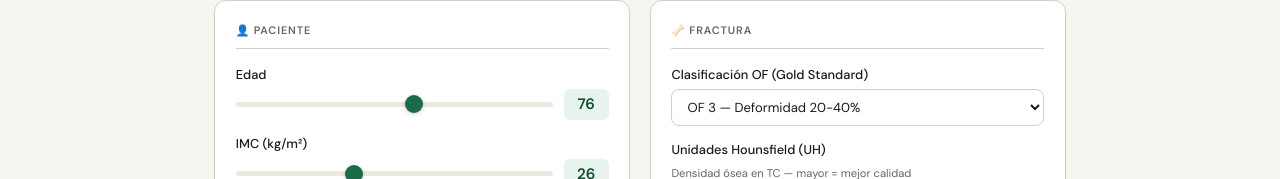
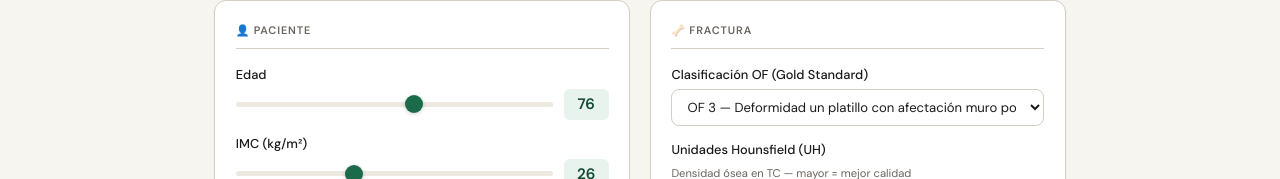
Before and after one commit to martineznunezpablo-star/Ovf-predictor, a website: page index.html in a window 1280 px wide. Shown: the part 423-602 px from the top of the page. Drawn offline with Linux system fonts and the light colour scheme.

Commit message:
Update index.html

```diff
--- a/index.html
+++ b/index.html
@@ -145,10 +145,10 @@
                 <label>Clasificaci&oacute;n OF (Gold Standard)</label>
                 <select id="gs">
                     <option value="1">OF 1 &mdash; Sin deformidad</option>
-                    <option value="2">OF 2 &mdash; Deformidad &le;20%</option>
-                    <option value="3" selected>OF 3 &mdash; Deformidad 20-40%</option>
-                    <option value="4">OF 4 &mdash; P&eacute;rdida &gt;40% / muro post.</option>
-                    <option value="5">OF 5 &mdash; D&eacute;ficit neurol&oacute;gico</option>
+                    <option value="2">OF 2 &mdash; Deformidad un platillo con muro posterior &iacute;ntegro</option>
+                    <option value="3" selected>OF 3 &mdash; Deformidad un platillo con afectaci&oacute;n muro posterior</option>
+                    <option value="4">OF 4 &mdash; Deformidad ambos platillos</option>
+                    <option value="5">OF 5 &mdash; Lesi&oacute;n de ligamentos anterior o posterior</option>
                 </select>
             </div>
             <div class="field">
```
